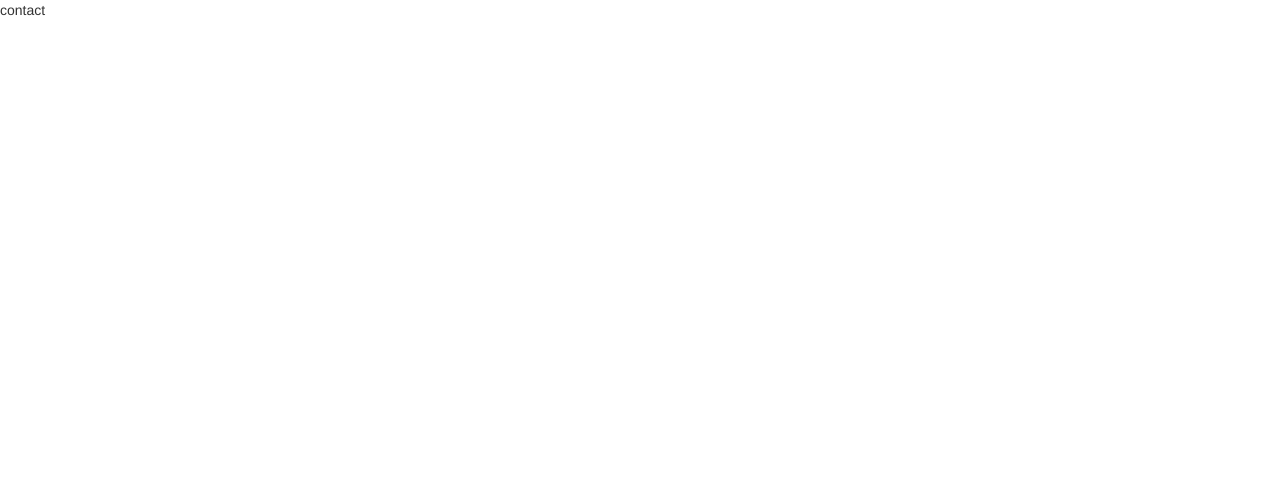
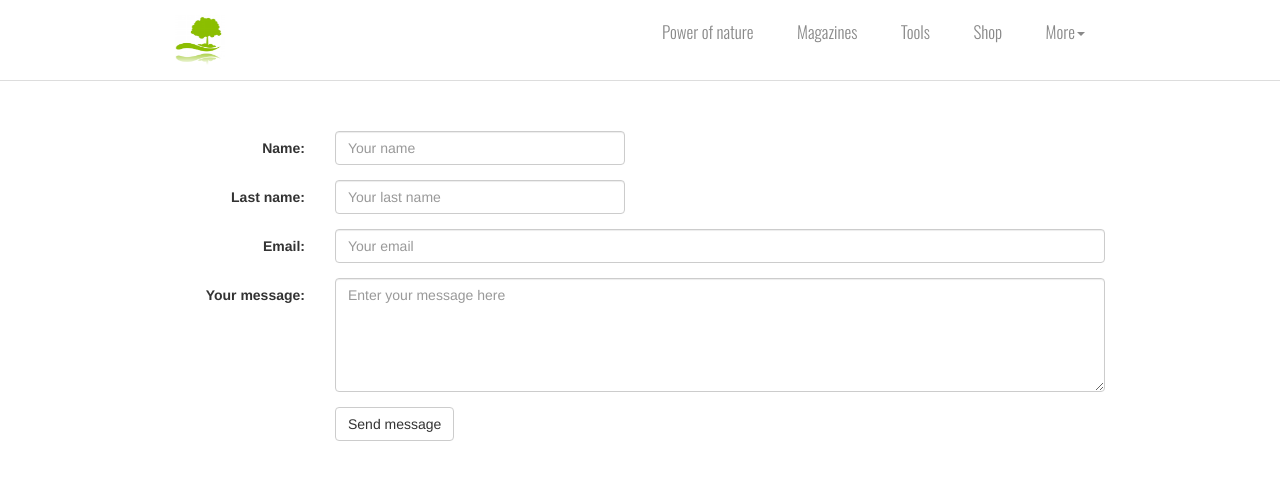
Before and after one commit to JoannaLuk/Gardening, a PHP site: page /contact.html in a window 1280 px wide. Before the commit the part shown is almost empty. Shown: the top 480 px of the page. Run offline with PHP 8.4, Linux system fonts and the light colour scheme; some libraries are stand-ins or nearby versions.

Commit message:
Contact form

```diff
--- a/contact.html
+++ b/contact.html
@@ -6,10 +6,73 @@
     <meta name="viewport" content="width=device-width, initial-scale=1">
     <link href='http://fonts.googleapis.com/css?family=Oswald:400,300' rel='stylesheet'>
     <link rel="stylesheet" href="https://maxcdn.bootstrapcdn.com/bootstrap/3.3.6/css/bootstrap.min.css" integrity="sha384-1q8mTJOASx8j1Au+a5WDVnPi2lkFfwwEAa8hDDdjZlpLegxhjVME1fgjWPGmkzs7" crossorigin="anonymous">
-    <link href="style.css" rel="stylesheet">
-    <title>Gardening Art</title>
+    <link href="css/style.css" rel="stylesheet">
+    <title>Gardening Art - contact</title>
   </head>
 
   <body>
-    <p>contact</p>
-  </body></html>
+    <header class="header">
+      <div class="container">
+        <a href="#" class="logo-icon">
+          <img src="Images/logo.png">
+        </a>
+
+        <ul class="menu">
+          <li><a href="#">Power of nature</a></li>
+          <li><a href="#">Magazines</a></li>
+          <li><a href="#">Tools</a></li>
+          <li><a href="#">Shop</a></li>
+          <li class="dropdown">
+            <a href="#" class="dropdown-toggle" data-toggle="dropdown">More<b class="caret"></b></a>
+            <ul class="dropdown-menu">
+              <li><a href="#">Events</a></li>
+              <li><a href="#">Blog</a></li>
+              <li><a href="#">About Us</a></li>
+              <li><a href="#">Where to Find Us</a></li>
+              <li><a href="#">Offer</a></li>
+            </ul>
+          </li>
+        </ul>
+      </div>
+    </header>
+
+    <div id="contact-form" class="container">
+      <form class="form-horizontal">
+        <div class="form-group">
+          <label for="name" class="col-md-2 control-label">Name: </label>
+          <div class="col-md-4">
+            <input type="text" class="form-control" id="name" placeholder="Your name">
+          </div>
+        </div>
+        <div class="form-group">
+          <label for="lastName" class="col-md-2 control-label">Last name: </label>
+          <div class="col-md-4">
+            <input type="text" class="form-control" id="lastName" placeholder="Your last name">
+          </div>
+        </div>
+        <div class="form-group">
+          <label for="email" class="col-md-2 control-label">Email:</label>
+          <div class="col-md-10">
+            <input type="email" class="form-control" id="email" placeholder="Your email">
+          </div>
+        </div>
+        <div class="form-group">
+          <label class="col-md-2 control-label">Your message:</label>
+          <div class="col-md-10">
+            <textarea class="form-control" rows="5" placeholder="Enter your message here"></textarea>
+          </div>
+        </div>
+        <div class="form-group">
+          <div class="col-sm-offset-2 col-md-10">
+            <button type="submit" class="btn btn-default">Send message</button>
+          </div>
+        </div>
+      </form>
+    </div>
+
+
+    <script src="https://ajax.googleapis.com/ajax/libs/jquery/1.11.3/jquery.min.js"></script>
+    <script src="https://maxcdn.bootstrapcdn.com/bootstrap/3.3.6/js/bootstrap.min.js" integrity="sha384-0mSbJDEHialfmuBBQP6A4Qrprq5OVfW37PRR3j5ELqxss1yVqOtnepnHVP9aJ7xS" crossorigin="anonymous"></script>
+    <script src="js/js.js"></script>
+  </body>
+</html>
--- a/style.css
+++ b/css/style.css
@@ -67,7 +67,7 @@
 }
 
 .slide {
-  background: transparent url('Images/gradient-transparent.png') center center no-repeat;
+  background: transparent url('../Images/gradient-transparent.png') center center no-repeat;
   background-size: cover;
   display: none;
   position: absolute;
@@ -126,7 +126,7 @@
 
 .slide-feature {
   text-align: center;
-  background-image: url('Images/garden event.jpeg');
+  background-image: url('../Images/garden event.jpeg');
   height: 470px;
 }
 
@@ -198,3 +198,9 @@
 .get-app img {
   height: 40px;
 }
+
+/* Contact form styles */
+#contact-form {
+  display: table;
+  margin: 50px auto;
+}
```
Also changed, not shown: index.html (+4 -4 lines), js/js.js (renamed from js.js).
